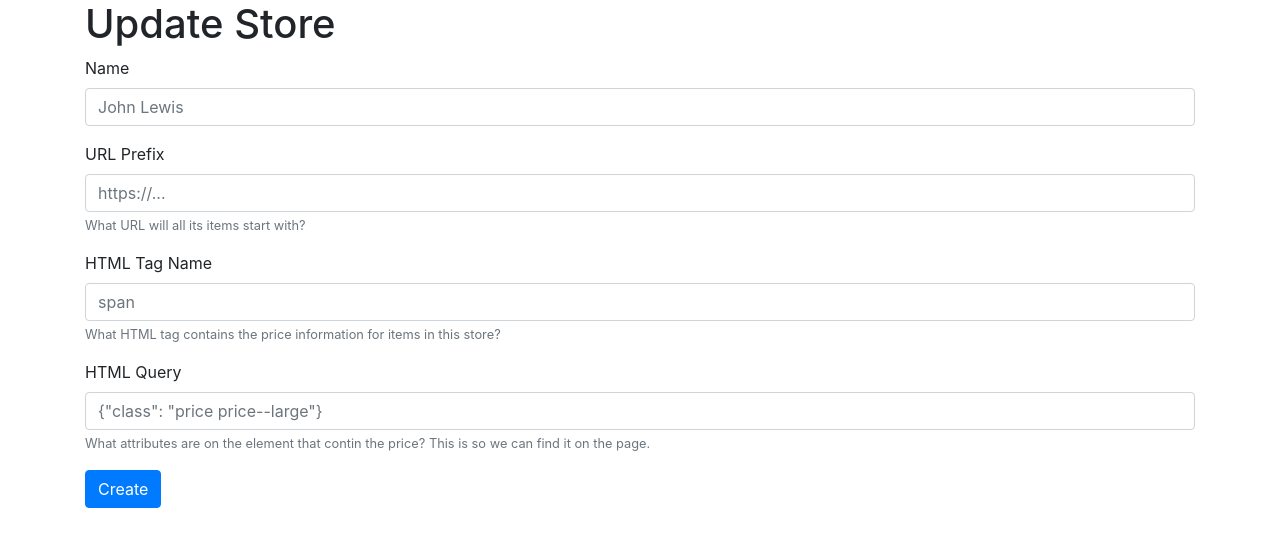
After one commit to apecr/pricing-service, a Flask app: template templates/stores/edit_store.html in a window 1280 px wide. The commit adds this page. Shown: the top 547 px of the page. Run offline with Flask 2, Linux system fonts and the light colour scheme; the template is opened without the code that fills it, so the values that code supplies are empty; some libraries are stand-ins or nearby versions.

Commit message:
feat() Lesson 107
Edit stores

```diff
--- /dev/null
+++ b/templates/stores/edit_store.html
@@ -0,0 +1,39 @@
+{% extends "base.html" %}
+
+{% block content %}
+<hader><h1>Update Store</h1></hader>
+<section class="update-store-for">
+    <form method="post">
+        <div class="form-group">
+            <label for="name">Name</label>
+            <input type="text" class="form-control" id="name" name="name" placeholder="John Lewis"
+            value="{{store.name}}"/>
+        </div>
+        <div class="form-group">
+            <label for="url_prefix">URL Prefix</label>
+            <input type="text" class="form-control" id="url_prefix" name="url_prefix"
+                   placeholder="https://..." aria-describedby="urlPrefixHelp" value="{{store.url_prefix}}"/>
+            <small id="urlPrefixHelp" class="form-text text-muted">
+                What URL will all its items start with?
+            </small>
+        </div>
+        <div class="form-group">
+            <label for="tag_name">HTML Tag Name</label>
+            <input type="text" class="form-control" id="tag_name" name="tag_name"
+                   placeholder="span" value="{{store.tag_name}}" aria-describedby="tagNameHelp"/>
+            <small id="tagNameHelp" class="form-text text-muted">
+                What HTML tag contains the price information for items in this store?
+            </small>
+        </div>
+        <div class="form-group">
+            <label for="query">HTML Query</label>
+            <input type="text" class="form-control" id="query" name="query" placeholder='{"class": "price price--large"}'
+                   value="{{store.query}}" aria-describedby="queryHelp"/>
+            <small id="queryHelp" class="form-text text-muted">
+                What attributes are on the element that contin the price? This is so we can find it on the page.
+            </small>
+        </div>
+        <button type="submit" class="btn btn-primary">Create</button>
+    </form>
+</section>
+{% endblock %}
--- a/templates/stores/index.html
+++ b/templates/stores/index.html
@@ -10,6 +10,10 @@
             <p>
                 For URLs starting with {{store.url_prefix}}
             </p>
+            <a class="btn btn-secondary"
+               href="{{ url_for('stores.update_store', store_id=store._id) }}">
+                Edit
+            </a>
         </div>
         {% endfor %}
     </div>
```
Also changed, not shown: views/stores.py (+16 -1 lines).
